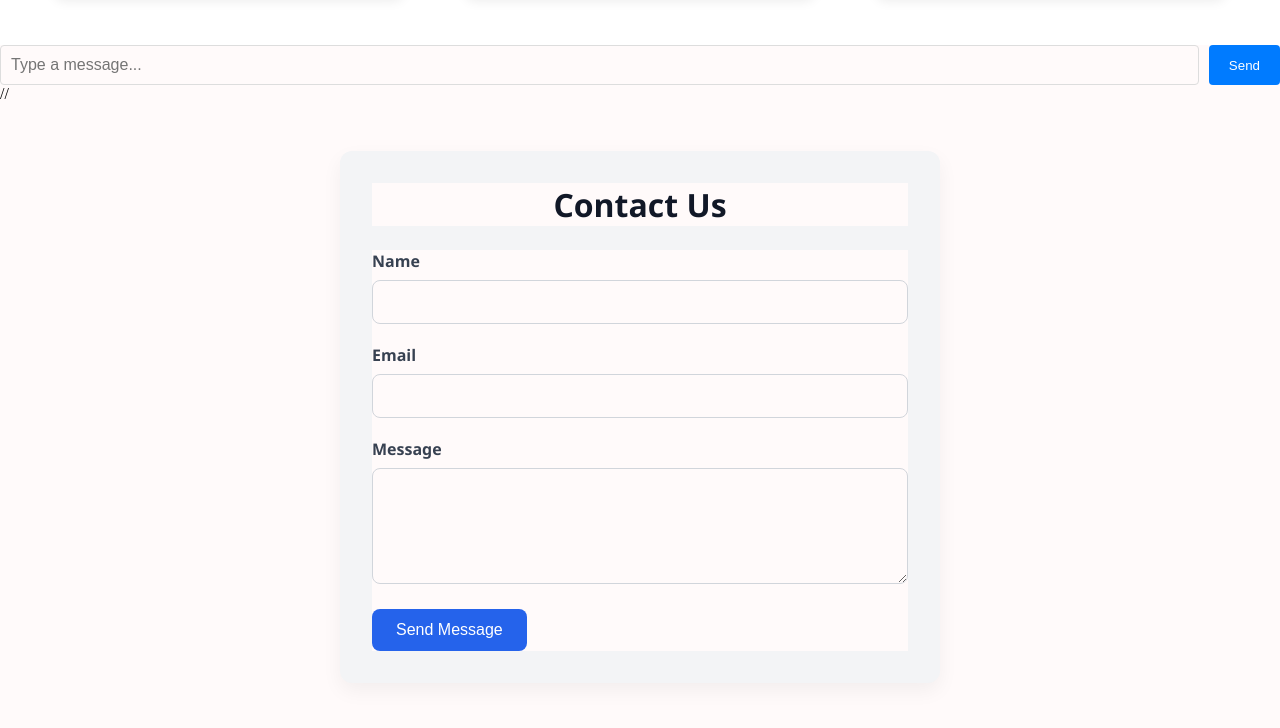
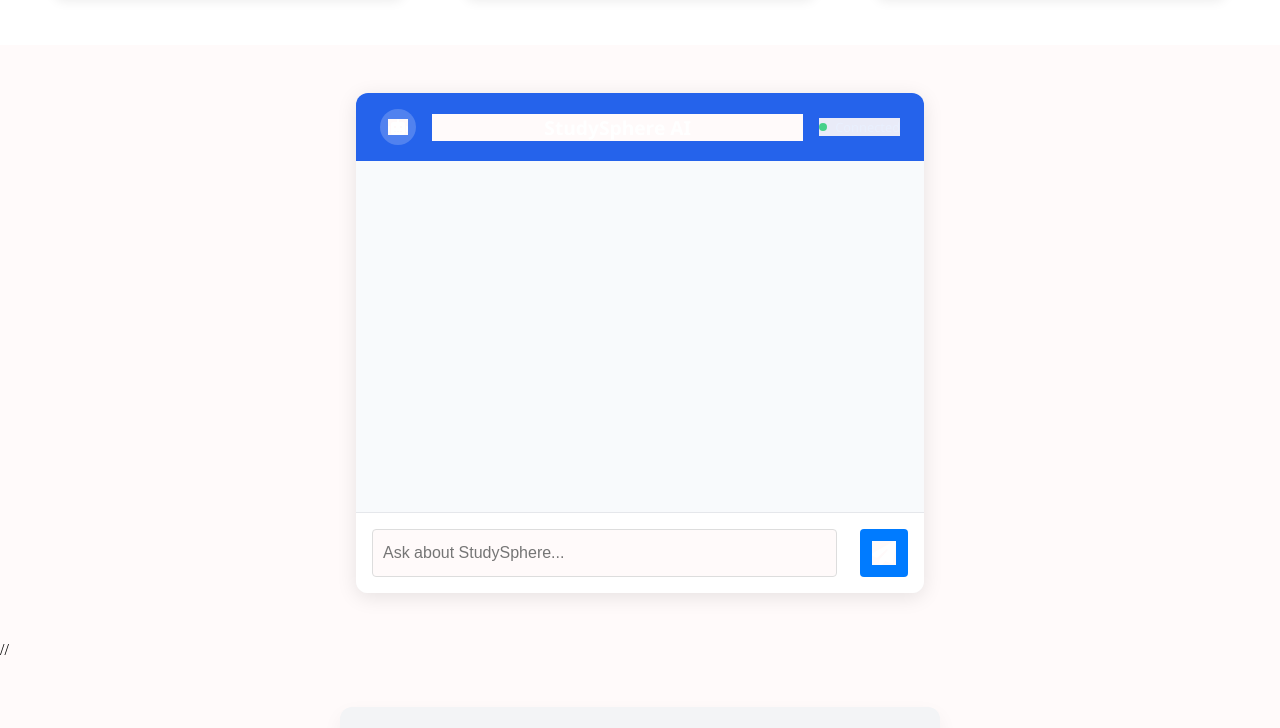
Before and after one commit to Bereket-Eshete/Startup-profile, a plain HTML site: page index.html in a window 1280 px wide. Shown: the part 3786-4514 px from the top of the page. Drawn offline with Linux system fonts and the light colour scheme; a script that the page names is missing.

Commit message:
Add chatbot

```diff
--- a/index.html
+++ b/index.html
@@ -350,19 +350,36 @@
           </div>
         </div>
       </section> -->
-      <section id="chatbot">
-        <div id="chat-container">
-          <div id="messages"></div>
-          <div id="chat-input">
+      <section id="chatbot" class="chatbot-section">
+        <div id="chat-container" class="chat-container">
+          <div class="chat-header">
+            <div class="chat-avatar">
+              <i class="fas fa-robot"></i>
+            </div>
+            <h2>StudySphere AI</h2>
+            <div class="connection-status">
+              <span class="status-dot"></span>
+              <span>Connected</span>
+            </div>
+          </div>
+
+          <div id="messages" class="messages-container"></div>
+
+          <div id="chat-input" class="input-container">
             <input
               type="text"
               id="input-message"
-              placeholder="Type a message..."
+              placeholder="Ask about StudySphere..."
+              class="message-input"
             />
-            <button onclick="sendMessage()">Send</button>
+            <button onclick="sendMessage()" class="send-button">
+              <i class="fas fa-paper-plane"></i>
+            </button>
           </div>
         </div>
       </section>
+
+      <!-- Font Awesome for icons -->
 
       //
       <section class="contact-section">
--- a/style/style.css
+++ b/style/style.css
@@ -908,3 +908,168 @@ button[type="submit"]:hover {
 #chat-input button:hover {
   background: #0056b3;
 }
+/* Chatbot Section */
+.chatbot-section {
+  padding: 1rem;
+  max-width: 600px;
+  margin: 2rem auto;
+  font-family: "Segoe UI", Tahoma, Geneva, Verdana, sans-serif;
+}
+
+/* Chat Container */
+.chat-container {
+  border-radius: 12px;
+  overflow: hidden;
+  box-shadow: 0 4px 20px rgba(0, 0, 0, 0.1);
+  background: #f8fafc; /* Light blue-gray background */
+  display: flex;
+  flex-direction: column;
+  height: 500px;
+}
+
+/* Chat Header */
+.chat-header {
+  background: #2563eb; /* StudySphere blue */
+  color: white;
+  padding: 1rem 1.5rem;
+  display: flex;
+  align-items: center;
+  gap: 1rem;
+}
+
+.chat-avatar {
+  width: 36px;
+  height: 36px;
+  border-radius: 50%;
+  background: rgba(255, 255, 255, 0.2);
+  display: flex;
+  align-items: center;
+  justify-content: center;
+}
+
+.chat-header h2 {
+  margin: 0;
+  font-size: 1.2rem;
+  flex-grow: 1;
+}
+
+.connection-status {
+  display: flex;
+  align-items: center;
+  gap: 0.5rem;
+  font-size: 0.8rem;
+  opacity: 0.9;
+}
+
+.status-dot {
+  width: 8px;
+  height: 8px;
+  border-radius: 50%;
+  background: #4ade80; /* Green for connected */
+}
+
+/* Messages Container */
+.messages-container {
+  flex: 1;
+  padding: 1.5rem;
+  overflow-y: auto;
+  display: flex;
+  flex-direction: column;
+  gap: 1rem;
+  background: #f8fafc;
+}
+
+/* Message Bubbles */
+.message {
+  max-width: 80%;
+  padding: 0.8rem 1.2rem;
+  border-radius: 18px;
+  line-height: 1.5;
+  position: relative;
+  animation: fadeIn 0.3s ease;
+}
+
+@keyframes fadeIn {
+  from {
+    opacity: 0;
+    transform: translateY(5px);
+  }
+  to {
+    opacity: 1;
+    transform: translateY(0);
+  }
+}
+
+.user-message {
+  align-self: flex-end;
+  background: #2563eb; /* StudySphere blue */
+  color: white;
+  border-top-right-radius: 4px;
+}
+
+.message:not(.user-message) {
+  align-self: flex-start;
+  background: white;
+  color: #1f2937;
+  border: 1px solid #e5e7eb;
+  border-top-left-radius: 4px;
+}
+
+/* Input Area */
+.input-container {
+  display: flex;
+  padding: 1rem;
+  background: white;
+  border-top: 1px solid #e5e7eb;
+}
+
+.message-input {
+  flex: 1;
+  padding: 0.8rem 1.2rem;
+  border: 1px solid #e5e7eb;
+  border-radius: 24px;
+  font-size: 1rem;
+  outline: none;
+  transition: all 0.2s;
+}
+
+.message-input:focus {
+  border-color: #2563eb;
+  box-shadow: 0 0 0 2px rgba(37, 99, 235, 0.1);
+}
+
+.send-button {
+  width: 48px;
+  height: 48px;
+  border-radius: 50%;
+  background: #2563eb;
+  color: white;
+  border: none;
+  margin-left: 0.8rem;
+  cursor: pointer;
+  transition: all 0.2s;
+  display: flex;
+  align-items: center;
+  justify-content: center;
+}
+
+.send-button:hover {
+  background: #1d4ed8;
+}
+
+/* Responsive Design */
+@media (max-width: 600px) {
+  .chatbot-section {
+    padding: 0;
+    height: 100vh;
+  }
+
+  .chat-container {
+    border-radius: 0;
+    height: 100vh;
+  }
+
+  .messages-container {
+    height: calc(100vh - 136px);
+  }
+}
```
